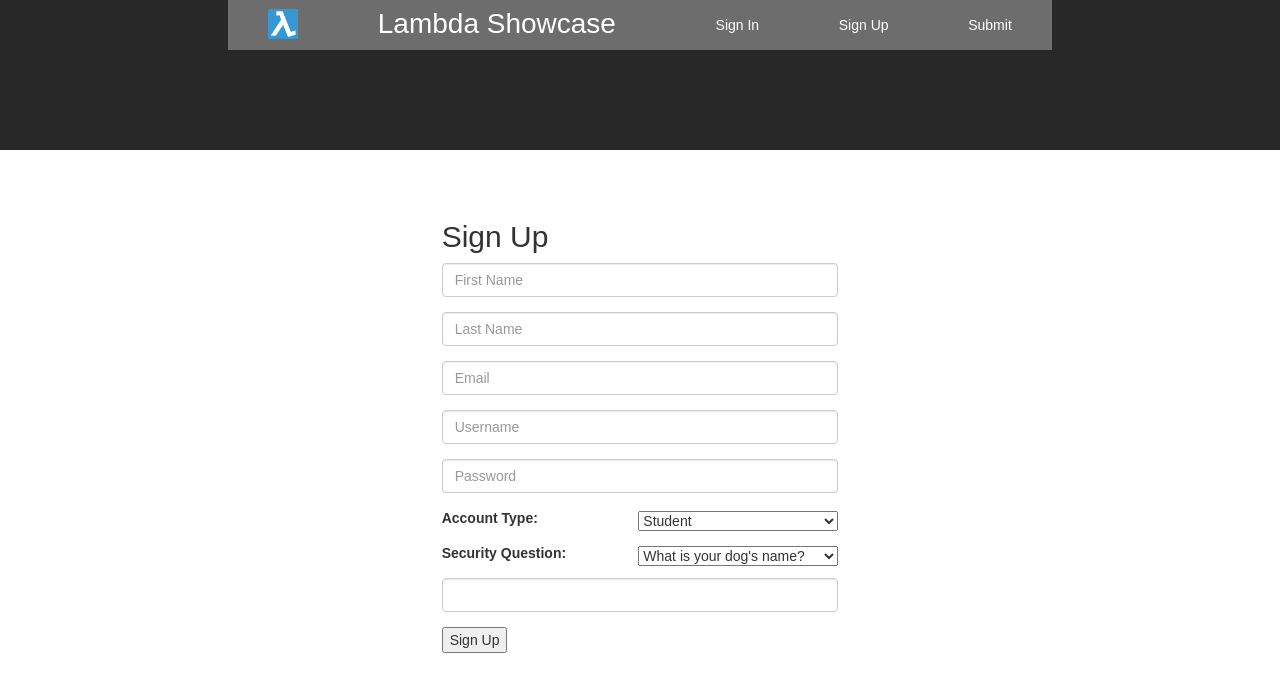
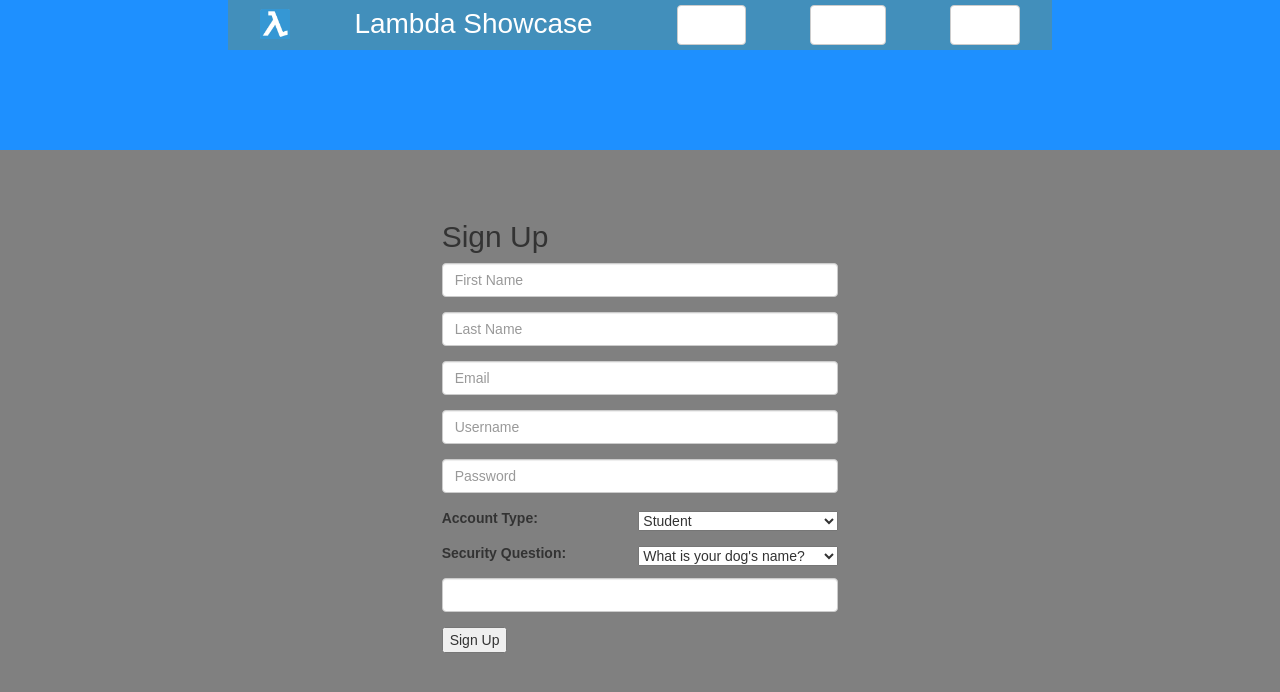
Before and after one commit to LSPortfolio/frontend, a React (Create React App) app: page /signUp in a window 1280 px wide. Shown: the top 692 px of the page. Built offline with nearby package versions, Linux system fonts and the light colour scheme.

Commit message:
few color changes

```diff
--- a/src/App.css
+++ b/src/App.css
@@ -22,7 +22,7 @@
 }
 
 .navigation {
-  background-color: rgb(109,109,109);
+  background-color: rgb(66, 143, 187);
   height: 50px;
   display: flex;
   flex-direction: row;
--- a/src/Components/navBar.js
+++ b/src/Components/navBar.js
@@ -1,17 +1,20 @@
 import React, { Component } from 'react';
 import { Link } from 'react-router-dom';
+import { Button, ButtonGroup } from 'react-bootstrap';
+
+import '../App.css';
 
 export class NavBar extends Component {
   render() {
     return (
-      <div className="container row" id="header">
+      <div style={{backgroundColor: 'dodgerBlue'}} className="container-row" id="header">
         <header className="col-md-8">
           <div className="navigation">
             <div><img alt="logo" src={ require('../LambdaLogo.png') } /></div>
             <div className="hidden-sm-down"><h1>Lambda Showcase</h1></div>
-            <Link to='/signin'>Sign In</Link>
-            <Link to='/signup'>Sign Up</Link>
-            <Link to='/submit'>Submit</Link>
+              <Button className='navbuttons'><Link to='/signin'>Sign In</Link></Button>
+              <Button className='navbuttons'><Link to='/signup'>Sign Up</Link></Button>
+              <Button className='navbuttons'><Link to='/submit'>Submit</Link></Button>
           </div>
         </header>
 
--- a/src/index.css
+++ b/src/index.css
@@ -1,5 +1,6 @@
 body {
   margin: 0;
+  background-color: gray;
   padding: 0;
   font-family: sans-serif;
 }
```
Also changed, not shown: src/Components/SlideOne.js (added, +12 -0 lines), src/Components/SlideThree.js (added, +12 -0 lines), src/Components/SlideTwo.js (added, +12 -0 lines), src/Components/Slider.js (added, +17 -0 lines), 1 other file (tests, documents, lock files or other folders).
